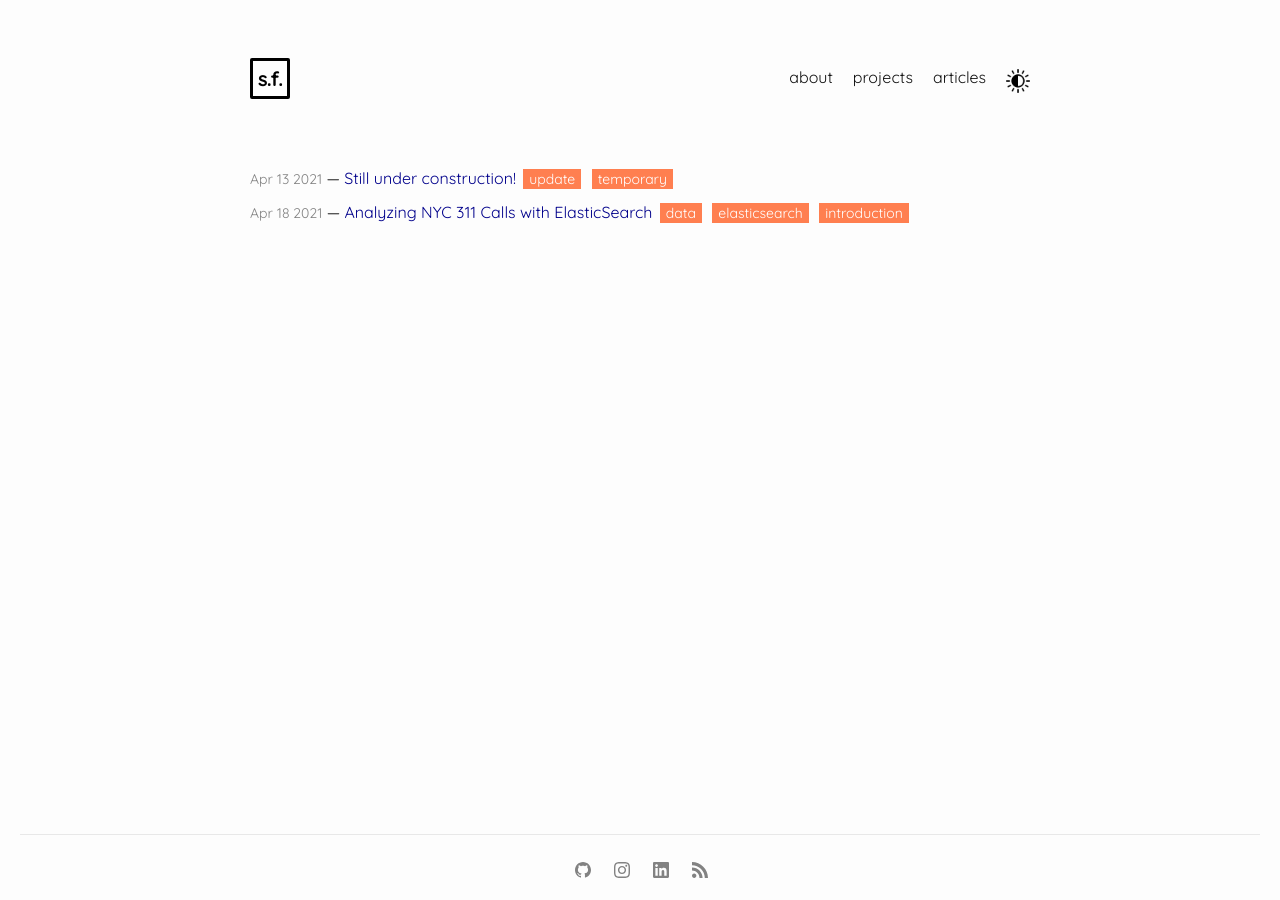
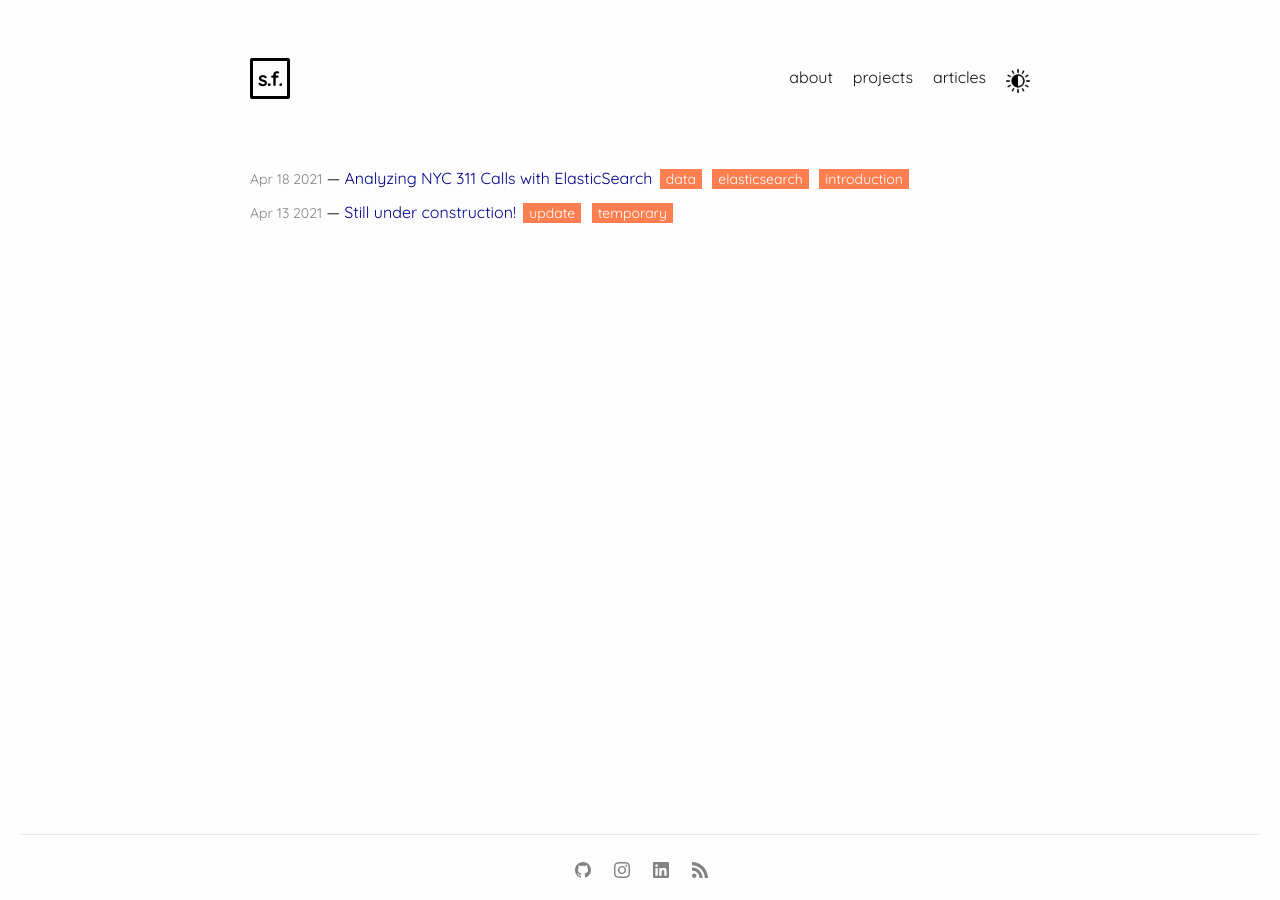
Before and after one commit to satchelfrench/satchelfrench.github.io, a Jekyll site: the page built from about.md, in a window 1280 px wide. Built offline with Jekyll 4.4.1, drawn with Linux system fonts in a browser that asks for light colours.

Commit message:
ordered posts by newest

```diff
--- a/_layouts/home.html
+++ b/_layouts/home.html
@@ -23,7 +23,7 @@ layout: default
     <!-- List articles -->
     <ul class="post-list">
       {%- assign date_format = "%b %d %Y" -%}
-      {%- for post in posts -%}
+      {%- for post in posts reversed -%}
 
       <li>
         {{ post.subject }}
--- a/_layouts/projects.html
+++ b/_layouts/projects.html
@@ -23,7 +23,7 @@ layout: default
     <!-- List articles -->
     <ul class="post-list">
       {%- assign date_format = "%b %d %Y" -%}
-      {%- for post in site.projects -%}
+      {%- for post in site.projects reversed -%}
       <li>
         {{ post.subject }}
         <h4>
```
Also changed, not shown: 2 other files.
